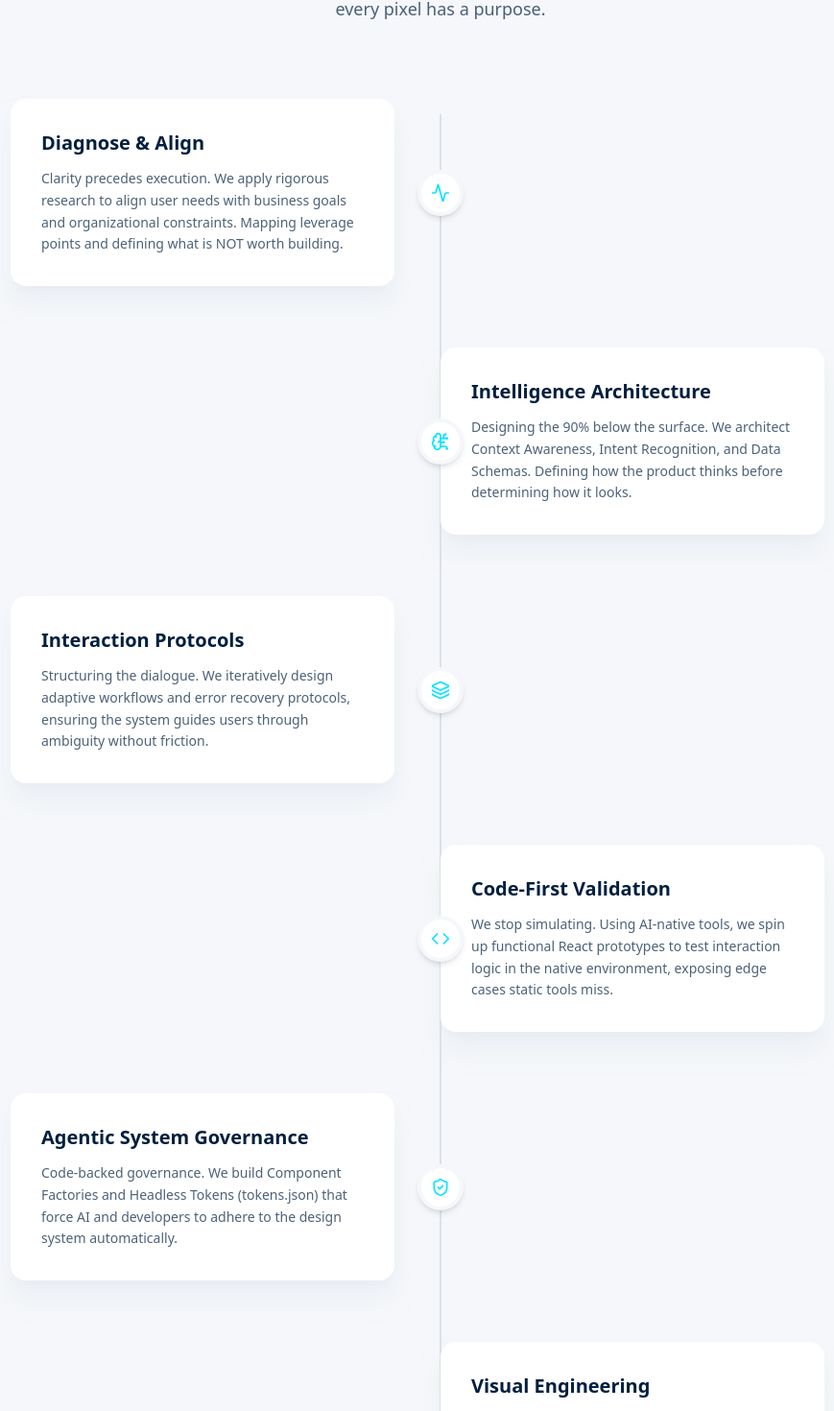
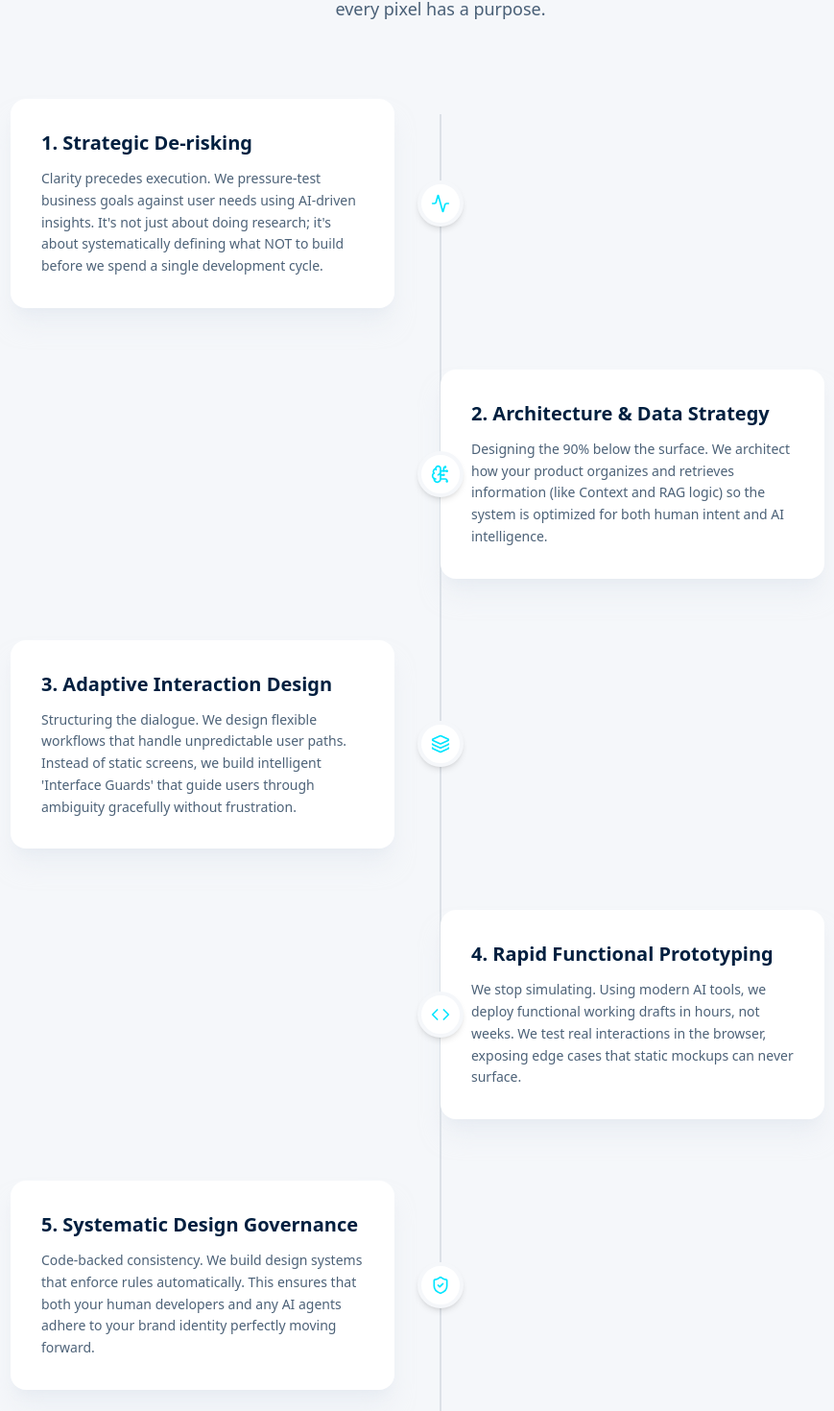
Before and after one commit to sharpencil/protoux-website, a Next.js app: page /capabilities in a window 1280 px wide. Shown: the part 913-2383 px from the top of the page at 96% size, without its empty margins (181-1050 px from the left). Built offline with nearby package versions, Linux system fonts and the light colour scheme; a web font is replaced by a local one.

Commit message:
update capabilities logically engine steps content

```diff
--- a/src/app/capabilities/page.tsx
+++ b/src/app/capabilities/page.tsx
@@ -71,33 +71,33 @@ export default function Capabilities() {
                         {/* Process Steps */}
                         {[
                             {
-                                title: "Diagnose & Align",
-                                desc: "Clarity precedes execution. We apply rigorous research to align user needs with business goals and organizational constraints. Mapping leverage points and defining what is NOT worth building.",
+                                title: "1. Strategic De-risking",
+                                desc: "Clarity precedes execution. We pressure-test business goals against user needs using AI-driven insights. It's not just about doing research; it's about systematically defining what NOT to build before we spend a single development cycle.",
                                 icon: Activity
                             },
                             {
-                                title: "Intelligence Architecture",
-                                desc: "Designing the 90% below the surface. We architect Context Awareness, Intent Recognition, and Data Schemas. Defining how the product thinks before determining how it looks.",
+                                title: "2. Architecture & Data Strategy",
+                                desc: "Designing the 90% below the surface. We architect how your product organizes and retrieves information (like Context and RAG logic) so the system is optimized for both human intent and AI intelligence.",
                                 icon: BrainCircuit
                             },
                             {
-                                title: "Interaction Protocols",
-                                desc: "Structuring the dialogue. We iteratively design adaptive workflows and error recovery protocols, ensuring the system guides users through ambiguity without friction.",
+                                title: "3. Adaptive Interaction Design",
+                                desc: "Structuring the dialogue. We design flexible workflows that handle unpredictable user paths. Instead of static screens, we build intelligent 'Interface Guards' that guide users through ambiguity gracefully without frustration.",
                                 icon: Layers
                             },
                             {
-                                title: "Code-First Validation",
-                                desc: "We stop simulating. Using AI-native tools, we spin up functional React prototypes to test interaction logic in the native environment, exposing edge cases static tools miss.",
+                                title: "4. Rapid Functional Prototyping",
+                                desc: "We stop simulating. Using modern AI tools, we deploy functional working drafts in hours, not weeks. We test real interactions in the browser, exposing edge cases that static mockups can never surface.",
                                 icon: Code
                             },
                             {
-                                title: "Agentic System Governance",
-                                desc: "Code-backed governance. We build Component Factories and Headless Tokens (tokens.json) that force AI and developers to adhere to the design system automatically.",
+                                title: "5. Systematic Design Governance",
+                                desc: "Code-backed consistency. We build design systems that enforce rules automatically. This ensures that both your human developers and any AI agents adhere to your brand identity perfectly moving forward.",
                                 icon: ShieldCheck
                             },
                             {
-                                title: "Visual Engineering",
-                                desc: "Zero-latency execution. We manipulate production code directly in the browser (Visual Engineering), ensuring physics, spacing, and logic feel native from Day 1.",
+                                title: "6. Native Execution & Polish",
+                                desc: "Zero-friction handoffs. We build directly into production-ready code, ensuring performance, spacing, and application logic feel native and polished from Day 1.",
                                 icon: Cpu
                             }
                         ].map((step, index) => (
```
